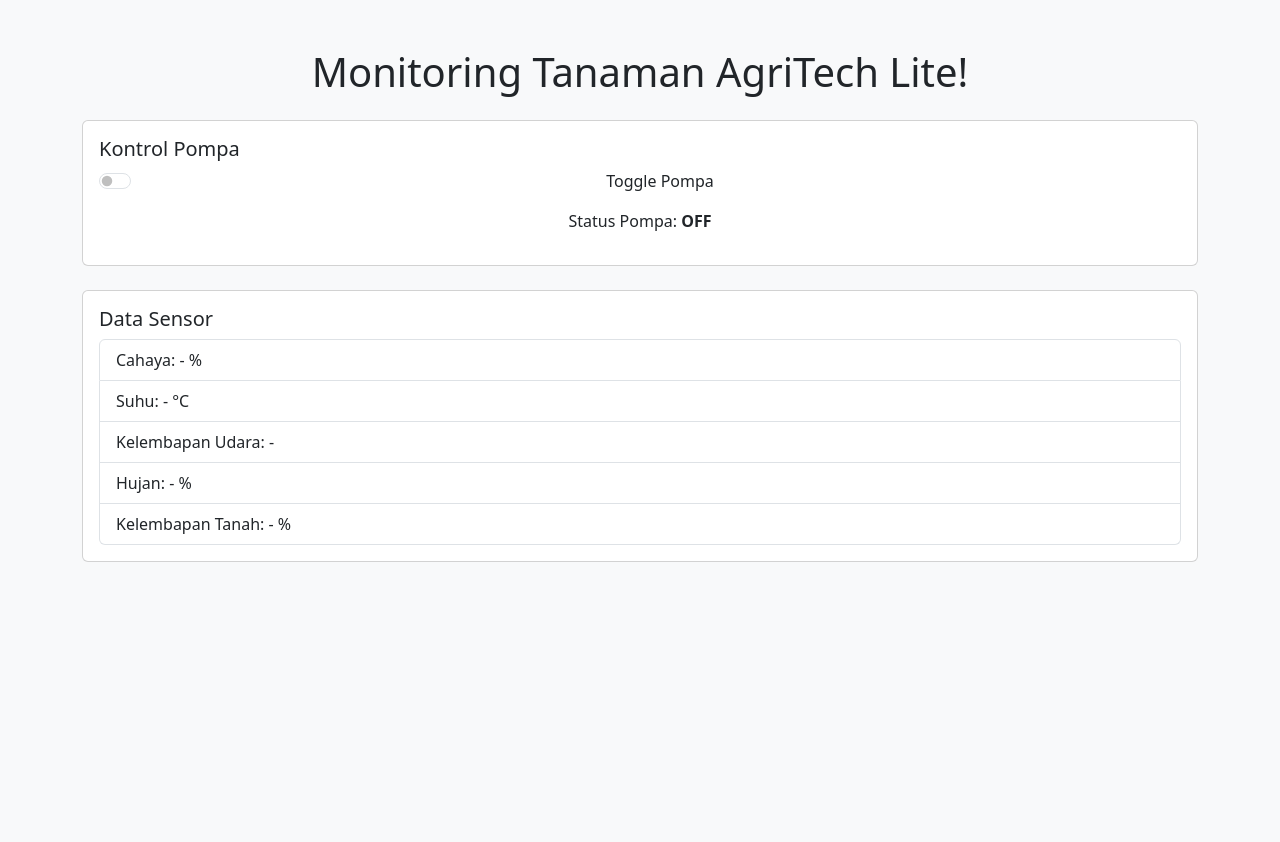
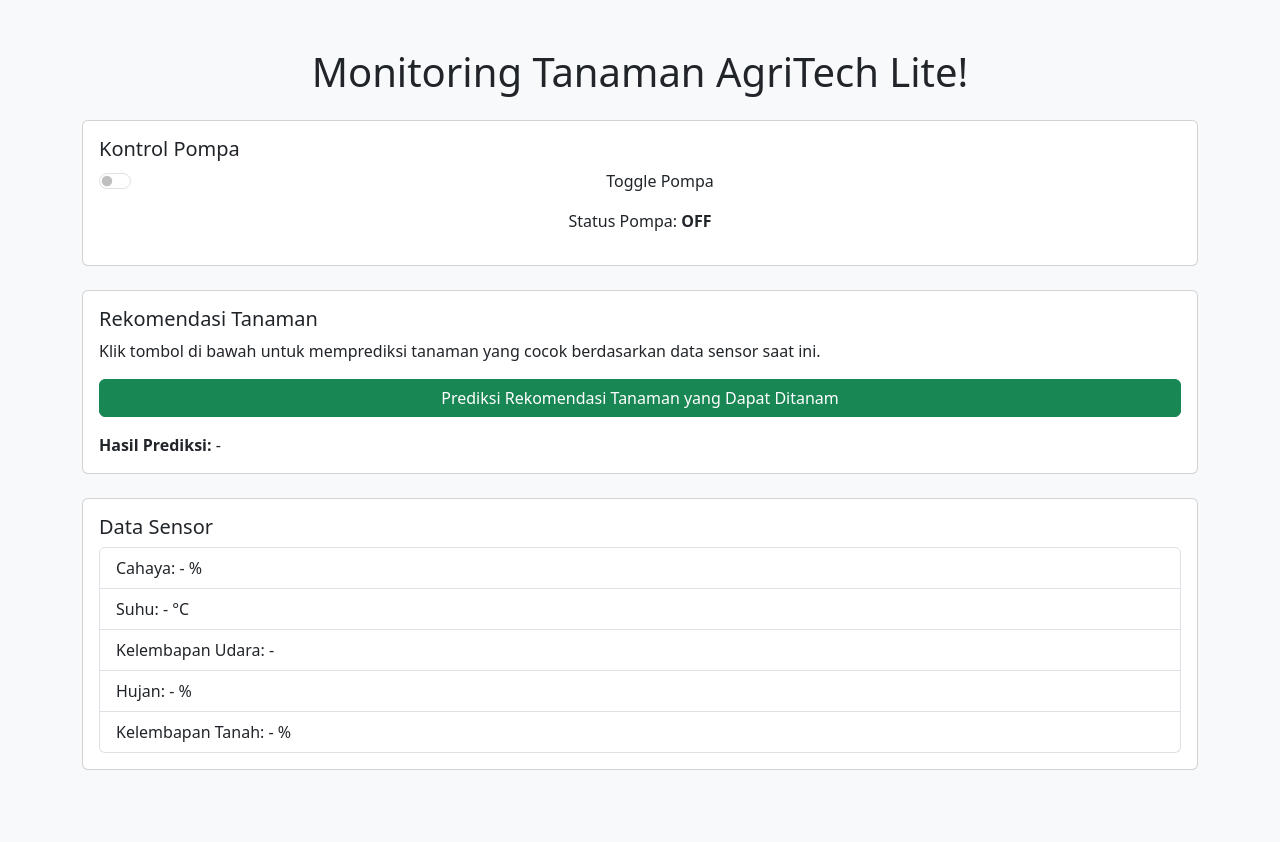
Before and after one commit to mada3959/AgriTechLITE, a Flask app: page / in a window 1280 px wide. Before the commit the page ends 562 px from the top, so only its background shows below. Run offline with Flask 3, Linux system fonts and the light colour scheme; some libraries are stand-ins or nearby versions.

Commit message:
adding predict box in html and predict route in app.py

```diff
--- a/IOT/templates/index.html
+++ b/IOT/templates/index.html
@@ -40,6 +40,20 @@
             <p class="mt-3 text-center">
                 Status Pompa: <strong id="pompa_status">{{ pompa_status }}</strong>
             </p>
+        </div>
+    </div>
+
+        <!-- Predict Plants -->
+    <div class="card mb-4">
+        <div class="card-body">
+            <h5 class="card-title">Rekomendasi Tanaman</h5>
+            <p class="card-text">Klik tombol di bawah untuk memprediksi tanaman yang cocok berdasarkan data sensor saat ini.</p>
+            <div class="d-grid gap-2">
+                <button class="btn btn-success" onclick="predictTanaman()">Prediksi Rekomendasi Tanaman yang Dapat Ditanam</button>
+            </div>
+            <div class="mt-3">
+                <strong>Hasil Prediksi:</strong> <span id="hasil_prediksi">-</span>
+            </div>
         </div>
     </div>
 
@@ -110,6 +124,22 @@
             body: "action=" + action
         });
     });
+
+    function predictTanaman() {
+        fetch('/predict')
+            .then(response => response.json())
+            .then(data => {
+                if (data.class) {
+                    document.getElementById('hasil_prediksi').textContent = data.class;
+                } else if (data.error) {
+                    document.getElementById('hasil_prediksi').textContent = "Error: " + data.error;
+                }
+            })
+            .catch(err => {
+                document.getElementById('hasil_prediksi').textContent = "Gagal memuat prediksi.";
+                console.error(err);
+            });
+    }
 </script>
 
 </body>
```
Also changed, not shown: app.py (+32 -0 lines).
